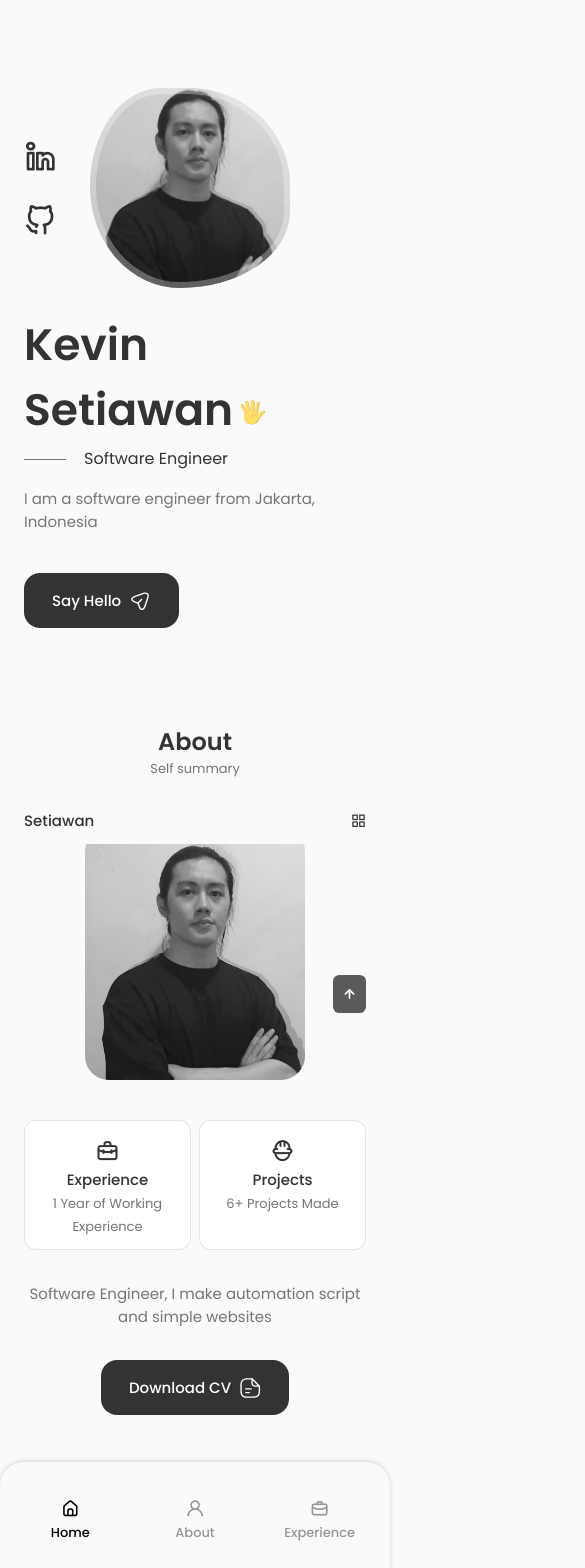
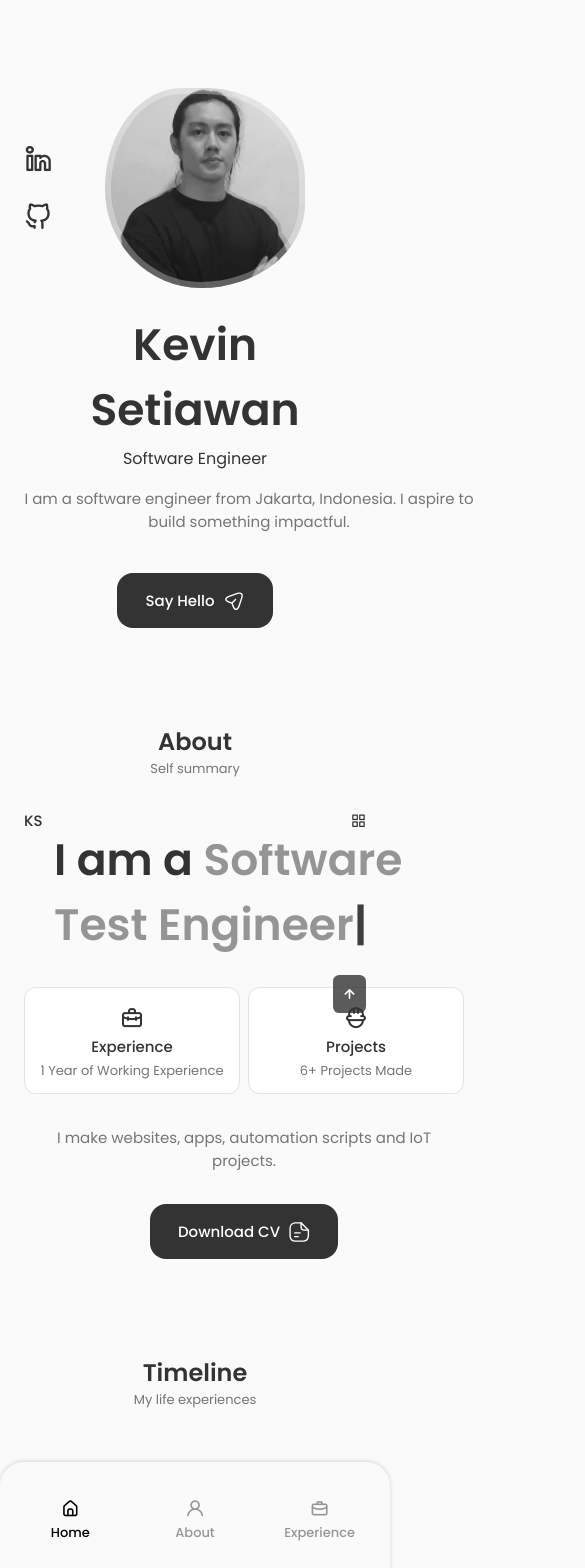
Before and after one commit to kevinwebtest/kevinwebtest.github.io, a React (Create React App) app: page / in a window 390 px wide. Shown: the top 1568 px of the page, 585 px wide, since content can reach past the window. Built offline with nearby package versions, Linux system fonts and the light colour scheme.

Commit message:
add texteffect improve nav

```diff
--- a/package.json
+++ b/package.json
@@ -10,6 +10,7 @@
     "react": "^18.2.0",
     "react-dom": "^18.2.0",
     "react-scripts": "5.0.1",
+    "typed.js": "^2.0.12",
     "web-vitals": "^2.1.4"
   },
   "scripts": {
--- a/public/index.html
+++ b/public/index.html
@@ -7,6 +7,7 @@
     <link href='https://unpkg.com/boxicons@2.1.4/css/boxicons.min.css' rel='stylesheet'>
 
     <link rel="stylesheet" href="https://unicons.iconscout.com/release/v4.0.0/css/line.css">
+    <script src="https://cdn.jsdelivr.net/npm/typed.js@2.0.12"></script>
 
     <title>Kevin's Portfolio</title>
   </head>
--- a/src/components/about/About.css
+++ b/src/components/about/About.css
@@ -1,13 +1,27 @@
 .about__container {
     grid-template-columns: repeat(2, 1fr);
-    align-items: center;
+    /* align-items: center; */
     column-gap: 4rem;
 }
 
-.about__img {
+/* .about__img {
     width: 350px;
     border-radius: 1.5rem;
     justify-self: center;
+} */
+
+.about__intro {
+    width: 440px;
+    padding-left: 5px;
+}
+
+.about__text {
+    font-size: var(--big-font-size);
+}
+
+.about__effect {
+    color: var(--title-color);
+    opacity: 50%;
 }
 
 .about__info {
@@ -52,8 +66,16 @@
         row-gap: 2.5rem;
     }
 
-    .about__img {
+    /* .about__img {
         width: 220px;
+    } */
+
+    .about__intro {
+        /* text-align: center; */
+        height: 120px;
+        padding-left: 30px;
+        margin-left: auto;
+        margin-right: auto;
     }
 
     .about__box {
@@ -74,6 +96,10 @@
     }
 }
 
+@media screen and (max-width: 768px) {
+
+}
+
   /* For medium devices */
 @media screen and (max-width: 576px) {
     .about__info {
--- a/src/components/about/About.jsx
+++ b/src/components/about/About.jsx
@@ -1,23 +1,39 @@
+import { useEffect } from "react";
 import "./About.css";
-import AboutImg from "../../assets/profile.png";
 import CV from "../../assets/1 Page Resume 2022 New.pdf";
 import Info from "./Info";
-
+import Typed from 'typed.js';
 
 export default function About() {
+    /*=============== Typing Effect ===============*/
+    useEffect(()=>{
+        const typingEffect = new Typed(".typeeffect",{
+            strings : ["Front End Engineer", "Software Test Engineer", "Trader"],
+            loop : true,
+            typeSpeed : 60,
+            backSpeed : 30,
+            backDelay : 1500
+        });
+        return ()=> {
+            typingEffect.destroy();
+        }
+    }, []);
+
     return (
         <section className="about section" id="about">
             <h2 className="section__title">About</h2>
             <span className="section__subtitle">Self summary</span>
 
             <div className="about__container container grid">
-                <img src={AboutImg} alt="" className="about__img" />
-
+                {/* <img src={AboutImg} alt="" className="about__img" /> */}
+                <div className="about__intro">
+                    <h3 className="about__text">I am a <span className="typeeffect about__effect"></span></h3>
+                </div>
                 <div className="about__data">
                     <Info />
 
                     <p className="about__description">
-                        Software Engineer, I make automation script and simple websites
+                        I make websites, apps, automation scripts and IoT projects.
                     </p>
 
                     <a download="" href={CV} className="button button--flex">Download CV
--- a/src/components/footer/Footer.css
+++ b/src/components/footer/Footer.css
@@ -47,6 +47,7 @@
     color: var(--title-color);
     text-align: center;
     font-size: var(--smaller-font-size);
+    opacity: 50%;
 }
 
 /*=============== BREAKPOINTS ===============*/
--- a/src/components/footer/Footer.jsx
+++ b/src/components/footer/Footer.jsx
@@ -26,7 +26,7 @@ export default function Footer() {
                 </a>
             </div>
 
-            <span className="footer__copy">This Website is created using React.js</span>
+            <span className="footer__copy">This Website was created using React.js</span>
         </div>
       </footer>
     );
--- a/src/components/header/Header.jsx
+++ b/src/components/header/Header.jsx
@@ -1,4 +1,4 @@
-import { useState } from "react";
+import { useState, useEffect } from "react";
 import "./Header.css";
 
 export default function Header() {
@@ -15,52 +15,86 @@ export default function Header() {
     const [menu, setMenu] = useState(false);
     const[activeNav, setActiveNav] = useState("#home")
 
+    /*=============== Change Active Nav ===============*/
+    useEffect(() => {
+        const handleScroll = () => {
+          const currentPos = window.pageYOffset;
+        //   const home = document.getElementById('home').offsetTop;
+          const about = document.getElementById('about').offsetTop;
+          const qualification = document.getElementById('qualification').offsetTop;
+          const portfolio = document.getElementById('portfolio').offsetTop;
+          const skills = document.getElementById('skills').offsetTop;
+          const contact = document.getElementById('contact').offsetTop;
+
+
+          if (currentPos < about) {
+            setActiveNav('#home');
+          } else if (currentPos >= about && currentPos < qualification) {
+            setActiveNav('#about');
+          } else if (currentPos >= qualification && currentPos < portfolio) {
+            setActiveNav('#qualification');
+          } else if (currentPos >= portfolio && currentPos < skills) {
+            setActiveNav('#portfolio');
+          } else if (currentPos >= skills && currentPos < contact) {
+            setActiveNav('#skills');
+          } else {
+            setActiveNav('#contact');
+          }
+        };
+
+        window.addEventListener('scroll', handleScroll);
+
+        return () => {
+          window.removeEventListener('scroll', handleScroll);
+        };
+    }, []);
+
     return (
         <header className="header">
             <nav className="nav container">
-                <a href="#" className="nav__logo">
-                    Setiawan
+                <a href="#home" className="nav__logo">
+                    KS
                 </a>
                 <div className={menu ? "nav__menu show-menu" : "nav__menu"}>
                     <ul className="nav__list grid">
                         <li className="nav__item">
                             <a
-                                href="#home" onClick={() => setActiveNav('#home')} className={activeNav === "#home" ? "nav__link active-link" : "nav__link"}
+                                href="#home" className={activeNav === "#home" ? "nav__link active-link" : "nav__link"}
                             >
                                 <i className="uil uil-estate nav__icon"></i> Home
                             </a>
                         </li>
                         <li className="nav__item">
                             <a
-                                href="#about" onClick={() => setActiveNav('#about')} className={activeNav === "#about" ? "nav__link active-link" : "nav__link"}
+                                href="#about" className={activeNav === "#about" ? "nav__link active-link" : "nav__link"}
                             >
                                 <i className="uil uil-user nav__icon"></i> About
                             </a>
                         </li>
                         <li className="nav__item">
                             <a
-                                href="#qualification" onClick={() => setActiveNav('#qualification')} className={activeNav === "#qualification" ? "nav__link active-link" : "nav__link"}
+                                href="#qualification" className={activeNav === "#qualification" ? "nav__link active-link" : "nav__link"}
                             >
                                 <i className="uil uil-bag nav__icon"></i> Experience
                             </a>
                         </li>
                         <li className="nav__item">
                             <a
-                                href="#portfolio" onClick={() => setActiveNav('#portfolio')} className={activeNav === "#portfolio" ? "nav__link active-link" : "nav__link"}
+                                href="#portfolio" className={activeNav === "#portfolio" ? "nav__link active-link" : "nav__link"}
                             >
                                 <i className="uil uil-arrow nav__icon"></i> Portfolio
                             </a>
                         </li>
                         <li className="nav__item">
                             <a
-                                href="#skills" onClick={() => setActiveNav('#skills')} className={activeNav === "#skills" ? "nav__link active-link" : "nav__link"}
+                                href="#skills" className={activeNav === "#skills" ? "nav__link active-link" : "nav__link"}
                             >
                                 <i className="uil uil-wrench nav__icon"></i> Skills
                             </a>
                         </li>
                         <li className="nav__item">
                             <a
-                                href="#contact" onClick={() => setActiveNav('#contact')} className={activeNav === "#contact" ? "nav__link active-link" : "nav__link"}
+                                href="#contact" className={activeNav === "#contact" ? "nav__link active-link" : "nav__link"}
                             >
                                 <i className="uil uil-envelope-alt nav__icon"></i> Contact Me
                             </a>
--- a/src/components/home/Data.jsx
+++ b/src/components/home/Data.jsx
@@ -2,59 +2,10 @@
 export default function Data() {
     return (
         <div className="home__data">
-            <h1 className="home__title">Kevin Setiawan
-                <svg
-                    width="36"
-                    height="36"
-                    viewBox="0 0 48 48"
-                    fill="none"
-                    xmlns="http://www.w3.org/2000/svg"
-                    class="home__hand"
-                    >
-                    <path
-                        d="M25.4995 32.0305L31.3495 33.1555L36.1495 8.48051C36.4495 6.83051 35.3995 5.18051 33.8245 4.88051C32.1745 4.58051 30.5995 5.70551 30.2995 7.35551L25.4995 32.0305Z"
-                        fill="#FFDD67"
-                    ></path>
-                    <path
-                        d="M33.8996 4.88018C33.6746 4.80518 33.5246 4.80518 33.2996 4.80518C34.6496 5.33018 35.3996 6.75518 35.0996 8.25518L30.2996 32.9302L31.3496 33.1552L36.1496 8.48018C36.5246 6.75518 35.4746 5.18018 33.8996 4.88018Z"
-                        fill="#EBA352"
-                    ></path>
-                    <path
-                        d="M19.4995 32.7802H26.5495V5.55518C26.5495 3.53018 24.9745 1.80518 23.0245 1.80518C21.1495 1.80518 19.4995 3.45518 19.4995 5.55518V32.7802Z"
-                        fill="#FFDD67"
-                    ></path>
-                    <path
-                        d="M23.0995 1.80518C22.9495 1.80518 22.7245 1.80518 22.5745 1.88018C24.2995 2.18018 25.5745 3.68018 25.5745 5.55518V32.8552H26.6245V5.55518C26.6245 3.45518 25.0495 1.80518 23.0995 1.80518Z"
-                        fill="#EBA352"
-                    ></path>
-                    <path
-                        d="M15.7495 32.7054L21.7495 31.1304L15.2245 6.30541C14.7745 4.58041 13.0495 3.53041 11.3995 3.90541C9.74948 4.35541 8.77448 6.08041 9.22448 7.80541L15.7495 32.7054Z"
-                        fill="#FFDD67"
-                    ></path>
-                    <path
-                        d="M11.3995 3.90541L10.9495 4.13041C12.4495 4.05541 13.7995 5.03041 14.2495 6.60541L20.7745 31.4304L21.8245 31.1304L15.2245 6.30541C14.7745 4.58041 13.0495 3.53041 11.3995 3.90541Z"
-                        fill="#EBA352"
-                    ></path>
-                    <path
-                        d="M2.99937 10.355C1.57437 11.03 1.12437 12.83 1.87437 14.33L11.7744 34.055L16.7994 31.505L6.89937 11.78C6.14937 10.28 4.42437 9.68 2.99937 10.355Z"
-                        fill="#FFDD67"
-                    ></path>
-                    <path
-                        d="M2.99956 10.355C2.84956 10.43 2.69956 10.505 2.54956 10.655C3.82456 10.28 5.24956 10.955 5.92456 12.305L15.8246 32.03L16.7996 31.58L6.89956 11.78C6.14956 10.28 4.42456 9.68 2.99956 10.355Z"
-                        fill="#EBA352"
-                    ></path>
-                    <path
-                        d="M46.2744 22.2801C45.0744 19.9551 41.3244 20.1051 37.4994 24.3051C34.7994 27.2301 34.2744 28.2051 31.5744 28.1301V25.0551C31.5744 25.0551 25.7994 20.7801 14.3244 22.7301C14.3244 22.7301 7.79945 23.6301 7.79945 27.0801C7.79945 27.0801 6.67445 35.4051 8.99945 40.6551C12.4494 48.4551 30.1494 50.4801 35.6994 37.2051C36.8244 34.5801 39.0744 32.6301 41.0994 30.1551C43.4244 27.1551 47.5494 24.7551 46.2744 22.2801Z"
-                        fill="#FFDD67"
-                    ></path>
-                    <path
-                        d="M46.2745 22.28C46.0495 21.83 45.7495 21.53 45.3745 21.23C45.4495 21.305 45.5245 21.38 45.5245 21.53C46.7995 24.08 42.6745 26.405 40.1995 29.405C38.1745 31.88 35.9245 33.83 34.7995 36.455C29.9995 47.93 16.0495 47.93 10.1995 42.68C15.5245 48.68 30.5245 49.28 35.5495 37.205C36.6745 34.58 38.9245 32.63 40.9495 30.155C43.4245 27.155 47.5495 24.755 46.2745 22.28ZM32.3245 28.13C27.4495 26.33 18.7495 29.63 19.9495 38.405C19.9495 30.23 27.3745 28.205 31.4245 28.205C32.0245 28.13 32.3245 28.13 32.3245 28.13Z"
-                        fill="#EBA352"
-                    ></path>
-                </svg>
-            </h1>
+            <h1 className="home__title">Kevin Setiawan</h1>
             <h3 className="home__subtitle">Software Engineer</h3>
-            <p className="home__description">I am a software engineer from Jakarta, Indonesia</p>
+            <p className="home__description">I am a software engineer from Jakarta, Indonesia. I aspire to build something impactful.
+            </p>
 
             <a href="#contact" className="button button--flex">
                 Say Hello
--- a/src/components/home/Home.css
+++ b/src/components/home/Home.css
@@ -1,4 +1,4 @@
-.home__contioner {
+.home__container {
     row-gap: 7rem;
 }
 
@@ -158,8 +158,9 @@
 /* For medium devices */
 @media screen and (max-width: 768px) {
     .home__content {
-        grid-template-columns: 0.5fr 3fr;
+        grid-template-columns: 0.5fr;
         padding-top: 3.5rem;
+        text-align: center;
     }
 
     .home__img {
@@ -170,8 +171,26 @@
         height: 200px;
     }
 
+    .home__subtitle {
+        padding-left: 0;
+    }
+
+    .home__subtitle::before {
+        height: 0;
+    }
+
+    .home__description {
+        width: 450px;
+        margin-left: auto;
+        margin-right: auto;
+    }
+
     .home__data {
         grid-column: 1/3;
+    }
+
+    .home__social-icon {
+        font-size: 1.75rem;
     }
 
     .home__scroll {
@@ -187,6 +206,10 @@
         height: 180px;
     }
 
+    .home__social-icon {
+        font-size: 1.5rem;
+    }
+
     .home__hand {
         width: 22px;
         height: 22px;
--- a/src/components/home/Home.jsx
+++ b/src/components/home/Home.jsx
@@ -6,7 +6,7 @@ import ScrollDown from './ScrollDown'
 export default function Home() {
     return (
 		<section className="home section" id="home">
-			<div className="home__contioner container grid">
+			<div className="home__container container grid">
 				<div className="home__content grid">
 					<Social />
 
--- a/src/components/portfolio/Portfolio.css
+++ b/src/components/portfolio/Portfolio.css
@@ -45,6 +45,36 @@
     transform: translateX(0.25rem);
 }
 
-.services__modal {
-    display: none;
+/*=============== BREAKPOINTS ===============*/
+/* For large devices */
+@media screen and (max-width: 992px) {
+    .services__container {
+        grid-template-columns: repeat(3, 218px);
+    }
 }
+
+/* For medium devices */
+@media screen and (max-width: 768px) {
+    .services__container {
+        grid-template-columns: repeat(2,1fr);
+    }
+
+    .services__content {
+        padding: 2rem 0.5rem 1.5rem 2rem;
+    }
+
+    .services__icon {
+        font-size: 1.5rem;
+    }
+}
+
+@media screen and (max-width: 576px) {
+    .services__container {
+        grid-template-columns: 1fr;
+    }
+}
+
+/* For small devices */
+@media screen and (max-width: 350px) {
+
+}
--- a/src/components/scrollUp/ScrollUp.jsx
+++ b/src/components/scrollUp/ScrollUp.jsx
@@ -8,7 +8,7 @@ export default function ScrollUp() {
         else scrollUp.classList.remove("show-scroll");
     })
     return (
-        <a href="#" className="scrollup">
+        <a href="#home" className="scrollup">
             <i className="uil uil-arrow-up scrollup__icon"></i>
         </a>
     );
```
Also changed, not shown: 1 other file (tests, documents, lock files or other folders).
